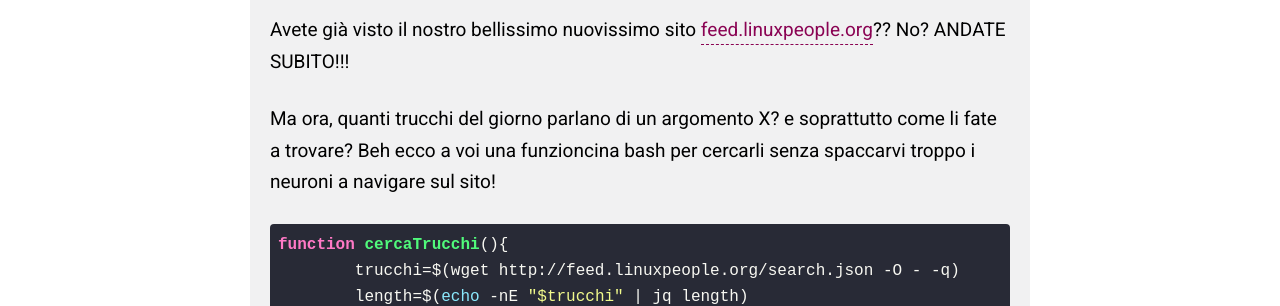
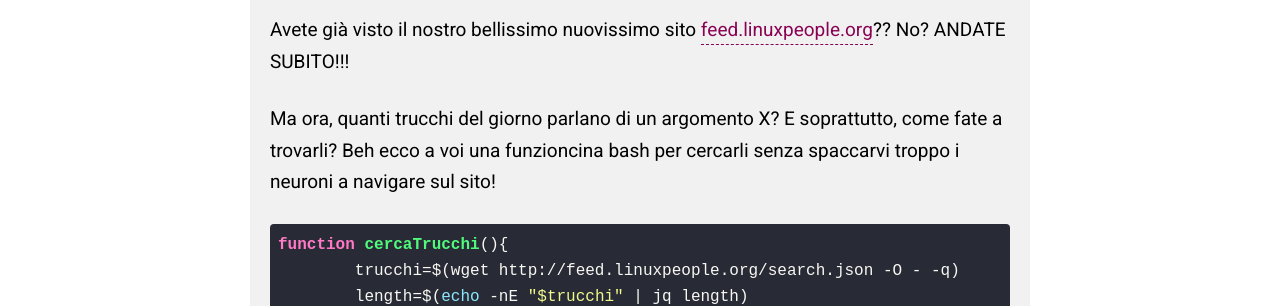
Before and after one commit to linuxhubit/linuxpeople_feed, a Jekyll site: the page built from _posts/trick/2021-07-16-cercare-trucchi-dal-sito.md, in a window 1280 px wide. Shown: the part 360-666 px from the top of the page. Built offline with Jekyll 4.4.1, drawn with Linux system fonts in a browser that asks for light colours.

Commit message:
Update 2021-07-16-cercare-trucchi-dal-sito.md

````diff
--- a/_posts/trick/2021-07-16-cercare-trucchi-dal-sito.md
+++ b/_posts/trick/2021-07-16-cercare-trucchi-dal-sito.md
@@ -11,7 +11,7 @@
 Avete già visto il nostro bellissimo nuovissimo sito [feed.linuxpeople.org](feed.linuxpeople.org)?? No?
 ANDATE SUBITO!!!
 
-Ma ora, quanti trucchi del giorno parlano di un argomento X? e soprattutto come li fate a trovare?
+Ma ora, quanti trucchi del giorno parlano di un argomento X? E soprattutto, come fate a trovarli?
 Beh ecco a voi una funzioncina bash per cercarli senza spaccarvi troppo i neuroni a navigare sul sito!
 
 ```bash
````
